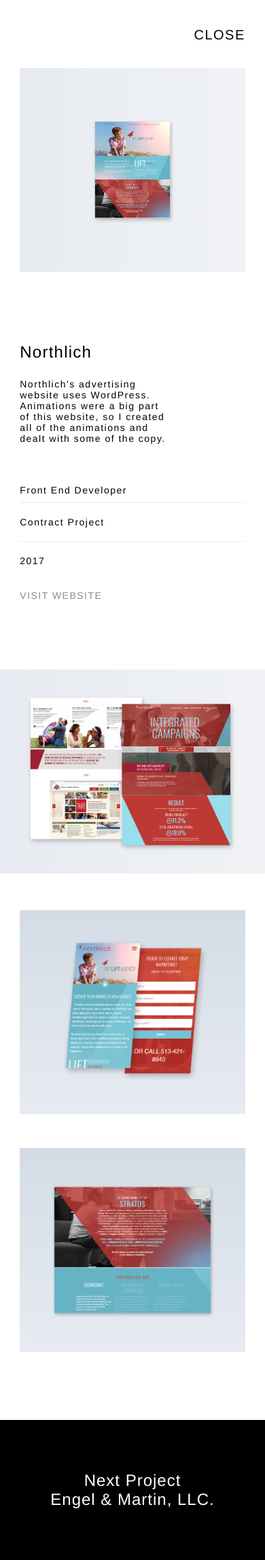
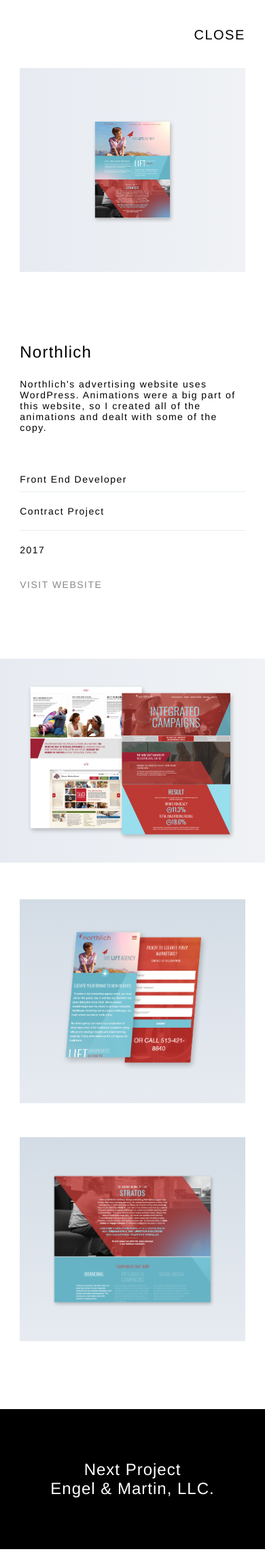
Before and after one commit to evmoriarty/portfolio, a Jekyll site: the page built from northlich.md, in a window 390 px wide. Shown: the whole page at 68% size. Built offline with Jekyll 4.4.1, drawn with Linux system fonts in a browser that asks for light colours; some web fonts are replaced.

Commit message:
fixed mobile width issue

```diff
--- a/assets/css/home.css
+++ b/assets/css/home.css
@@ -515,10 +515,6 @@
     animation: coffeeBounce 1s ease forwards;
     animation-iteration-count: infinite; }
 
-  /* #coffee-emoji:hover {
-    transform: translateY(30px);
-  } */
-
   @keyframes coffeeBounce {
     0% {
       transform: translateY(0%); }
@@ -527,6 +523,7 @@
     100% {
       transform: translateY(0%); }
   }
+
 
 /******* Works Showcase ********/
 .works-image-main img,
@@ -621,6 +618,7 @@
   position: initial;
   z-index: -1; }
 
+
 /******* Media Queries *******/
 /* XS Devices */
 @media only screen and (max-width: 576px) {
@@ -637,8 +635,8 @@
   .works-showcase p {
     font-size: 14px; }
 
-  .works-showcase .title-desc,
-  .works-showcase .details {
+  .g-container .works-showcase .title-desc,
+  .g-container .works-showcase .details {
     width: 100%; }
 
   .works-showcase .details {
@@ -660,6 +658,7 @@
     font-size: 34px;
     font-weight: 400;
     letter-spacing: 1.25px; } }
+
 /* Small Devices */
 @media only screen and (max-width: 768px) {
   .works-image-main img,
@@ -709,6 +708,7 @@
 
   footer {
     padding: 0px 0px 50px 0px; } }
+
 /* Medium Devices */
 @media only screen and (max-width: 992px) {
   header .text {
@@ -727,6 +727,7 @@
 
   .land-imgs .landing-image img {
     height: 250px; } }
+
 /* Large Devices */
 @media only screen and (max-width: 1200px) {
   header img {
```
